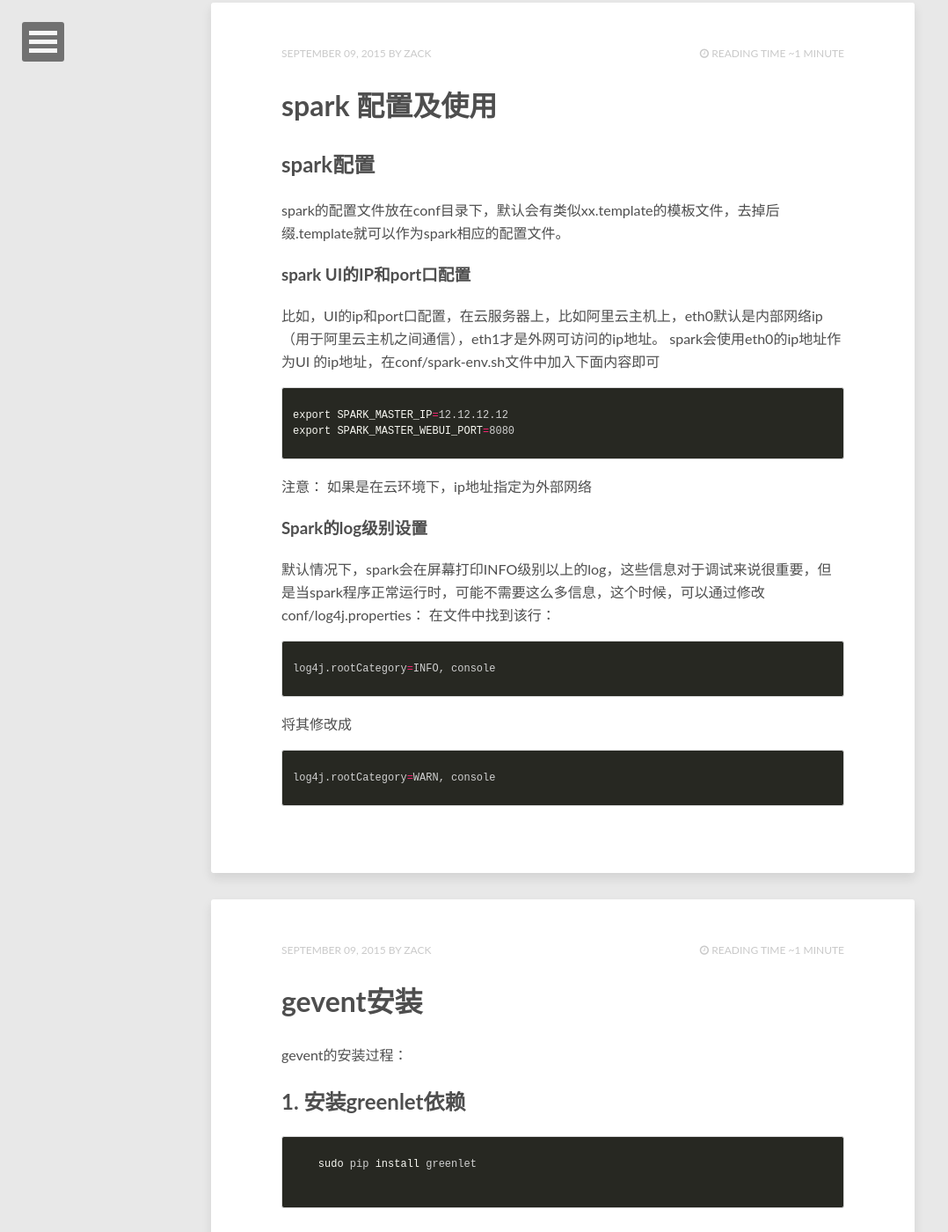
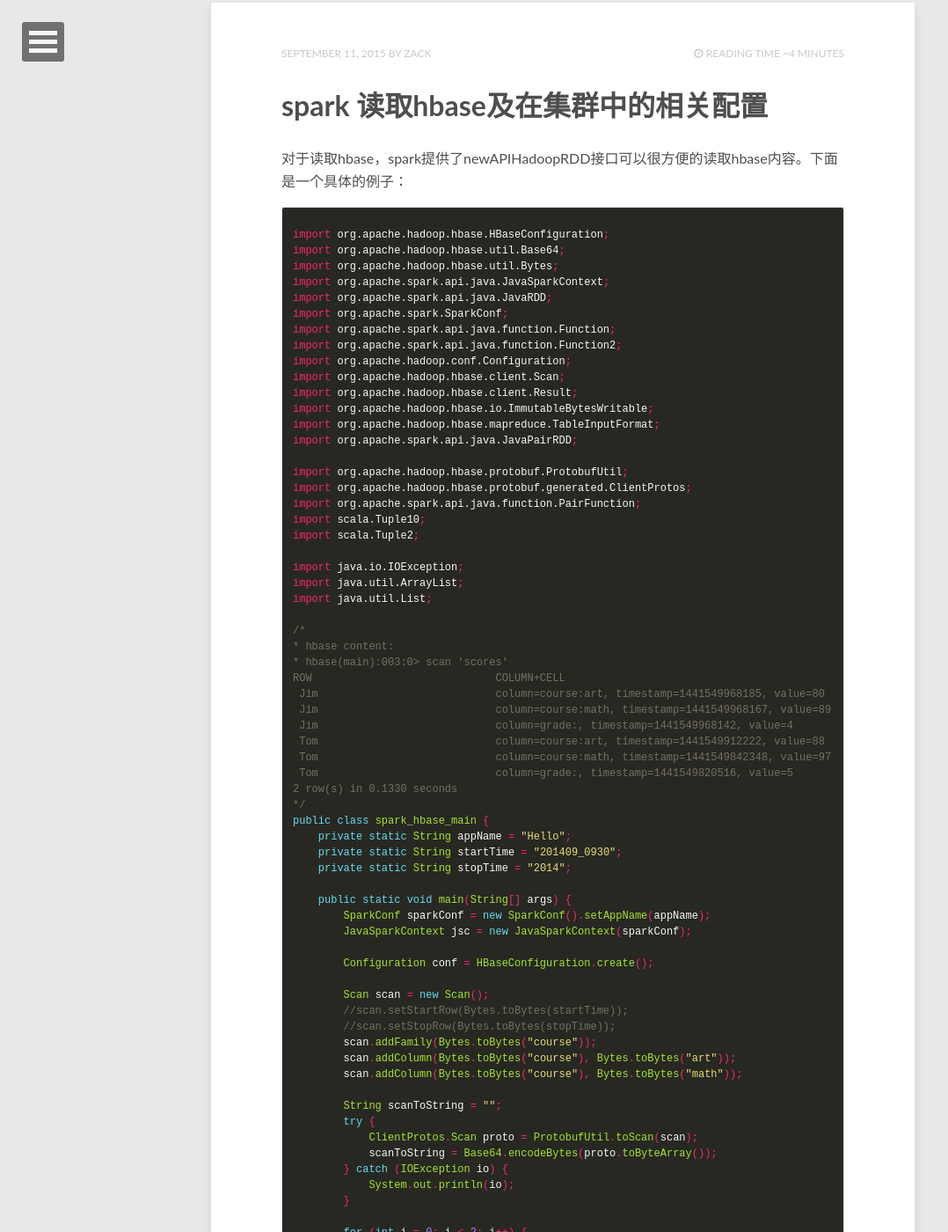
Before and after one commit to ZackZK/ZackZK.github.io, a Jekyll site: the page built from index.html, in a window 1280 px wide and 1400 px high, scrolled down 447 px. Shown: the whole window at 88% size, without its empty margins (0-1078 px from the left). Built offline with Jekyll 4.4.1, drawn with Linux system fonts in a browser that asks for light colours; the list of posts is cut into pages by our own code; some of the changed text lies outside the part shown.

Commit message:
spark load hbase
spark load hbase

```diff
--- a/_config.yml
+++ b/_config.yml
@@ -5,7 +5,7 @@
 words_per_minute: 200
 # Your site's domain goes here (eg: //mmistakes.github.io, http://mademistakes.com, etc)
 # When testing locally leave blank or use http://localhost:4000
-url: http://www.qt4.net
+#url: http://www.qt4.net
 
 # Owner/author information
 owner:
--- a/_posts/2015-09-09-spark-usage.md
+++ b/_posts/2015-09-09-spark-usage.md
@@ -9,16 +9,16 @@
 ## spark配置 ##
 spark的配置文件放在conf目录下，默认会有类似xx.template的模板文件，去掉后缀.template就可以作为spark相应的配置文件。
 
-### spark UI的IP和port口配置 ###
-比如，UI的ip和port口配置，在云服务器上，比如阿里云主机上，eth0默认是内部网络ip（用于阿里云主机之间通信），eth1才是外网可访问的ip地址。
-spark会使用eth0的ip地址作为UI 的ip地址，在conf/spark-env.sh文件中加入下面内容即可
+### spark 在阿里云上的配置 ##
+在一般的云服务器上一般会有两个ip地址，比如阿里云主机上，eth0默认是内部网络ip（用于阿里云主机之间通信），eth1才是外网可访问的ip地址。
+spark会默认会使用8080端口作为UI端口号，并且绑定在0.0.0.0上，也就意味着外部网络可以通过 http://eth1_ip:8080访问spark UI界面，
+如果要改变端口号，在conf/spark-env.sh文件中加入下面内容即可
 
 {% highlight bash %}
-export SPARK_MASTER_IP=12.12.12.12
-export SPARK_MASTER_WEBUI_PORT=8080
+export SPARK_MASTER_WEBUI_PORT=8090
 {% endhighlight %}
 
-注意： 如果是在云环境下，ip地址指定为外部网络
+如果当前指定的端口号被别的应用程序占用，spark自动会继续加1往下找到一个可用的端口号。
 
 ### Spark的log级别设置 ###
 默认情况下，spark会在屏幕打印INFO级别以上的log，这些信息对于调试来说很重要，但是当spark程序正常运行时，可能不需要这么多信息，这个时候，可以通过修改
--- /dev/null
+++ b/_posts/2015-09-11-spark-load-hbase.md
@@ -0,0 +1,129 @@
+---
+layout: post
+title: spark 读取hbase及在集群中的相关配置
+description: "介绍spark的读取hbase及在集群中的配置"
+modified: 2015-09-12
+tags: [ spark, hbase, spark cluster, spark configuration]
+---
+
+对于读取hbase，spark提供了newAPIHadoopRDD接口可以很方便的读取hbase内容。下面是一个具体的例子：
+
+{% highlight java %}
+
+import org.apache.hadoop.hbase.HBaseConfiguration;
+import org.apache.hadoop.hbase.util.Base64;
+import org.apache.hadoop.hbase.util.Bytes;
+import org.apache.spark.api.java.JavaSparkContext;
+import org.apache.spark.api.java.JavaRDD;
+import org.apache.spark.SparkConf;
+import org.apache.spark.api.java.function.Function;
+import org.apache.spark.api.java.function.Function2;
+import org.apache.hadoop.conf.Configuration;
+import org.apache.hadoop.hbase.client.Scan;
+import org.apache.hadoop.hbase.client.Result;
+import org.apache.hadoop.hbase.io.ImmutableBytesWritable;
+import org.apache.hadoop.hbase.mapreduce.TableInputFormat;
+import org.apache.spark.api.java.JavaPairRDD;
+
+import org.apache.hadoop.hbase.protobuf.ProtobufUtil;
+import org.apache.hadoop.hbase.protobuf.generated.ClientProtos;
+import org.apache.spark.api.java.function.PairFunction;
+import scala.Tuple10;
+import scala.Tuple2;
+
+import java.io.IOException;
+import java.util.ArrayList;
+import java.util.List;
+
+/*
+* hbase content:
+* hbase(main):003:0> scan 'scores'
+ROW                             COLUMN+CELL
+ Jim                            column=course:art, timestamp=1441549968185, value=80
+ Jim                            column=course:math, timestamp=1441549968167, value=89
+ Jim                            column=grade:, timestamp=1441549968142, value=4
+ Tom                            column=course:art, timestamp=1441549912222, value=88
+ Tom                            column=course:math, timestamp=1441549842348, value=97
+ Tom                            column=grade:, timestamp=1441549820516, value=5
+2 row(s) in 0.1330 seconds
+*/
+public class spark_hbase_main {
+    private static String appName = "Hello";
+    private static String startTime = "201409_0930";
+    private static String stopTime = "2014";
+
+    public static void main(String[] args) {
+        SparkConf sparkConf = new SparkConf().setAppName(appName);
+        JavaSparkContext jsc = new JavaSparkContext(sparkConf);
+
+        Configuration conf = HBaseConfiguration.create();
+
+        Scan scan = new Scan();
+        //scan.setStartRow(Bytes.toBytes(startTime));
+        //scan.setStopRow(Bytes.toBytes(stopTime));
+        scan.addFamily(Bytes.toBytes("course"));
+        scan.addColumn(Bytes.toBytes("course"), Bytes.toBytes("art"));
+        scan.addColumn(Bytes.toBytes("course"), Bytes.toBytes("math"));
+
+        String scanToString = "";
+        try {
+            ClientProtos.Scan proto = ProtobufUtil.toScan(scan);
+            scanToString = Base64.encodeBytes(proto.toByteArray());
+        } catch (IOException io) {
+            System.out.println(io);
+        }
+
+        for (int i = 0; i < 2; i++) {
+            try {
+                String tableName = "scores";
+                conf.set(TableInputFormat.INPUT_TABLE, tableName);
+                conf.set(TableInputFormat.SCAN, scanToString);
+
+                //获得hbase查询结果Result
+                JavaPairRDD<ImmutableBytesWritable, Result> hBaseRDD = jsc.newAPIHadoopRDD(conf,
+                        TableInputFormat.class, ImmutableBytesWritable.class,
+                        Result.class);
+
+                JavaPairRDD<String, List<Integer>> art_scores = hBaseRDD.mapToPair(
+                        new PairFunction<Tuple2<ImmutableBytesWritable, Result>, String, List<Integer>>() {
+                            @Override
+                            public Tuple2<String, List<Integer>> call(Tuple2<ImmutableBytesWritable, Result> results) {
+
+                                List<Integer> list = new ArrayList<Integer>();
+
+                                byte[] art_score = results._2().getValue(Bytes.toBytes("course"), Bytes.toBytes("art"));
+                                byte[] math_score = results._2().getValue(Bytes.toBytes("course"), Bytes.toBytes("math"));
+
+                                list.add(Integer.parseInt(Bytes.toString(art_score)));
+                                list.add(Integer.parseInt(Bytes.toString(math_score)));
+
+                                return new Tuple2<String, List<Integer>>(Bytes.toString(results._1().get()), list);
+                            }
+                        }
+                );
+                //System.out.println("xxxxxxxxxxxxxxxxxxxxxxxxxxx" + art_scores.collect());
+
+                JavaPairRDD<Tuple2<String, List<Integer>>, Tuple2<String, List<Integer>>> cart = art_scores.cartesian(art_scores);
+
+                JavaPairRDD<Tuple2<String, List<Integer>>, Tuple2<String, List<Integer>>> cart2 = cart.filter(
+                        new Function<Tuple2<Tuple2<String, List<Integer>>, Tuple2<String, List<Integer>>>, Boolean>() {
+                            public Boolean call(Tuple2<Tuple2<String, List<Integer>>, Tuple2<String, List<Integer>>> tuple2Tuple2Tuple2) throws Exception {
+                                //System.out.println(tuple2Tuple2Tuple2._1()._1() + "    :Hello-------------------");
+                                //System.out.println(tuple2Tuple2Tuple2._2()._1() + "    :World-------------------");
+
+                                return tuple2Tuple2Tuple2._1()._1().compareTo(tuple2Tuple2Tuple2._2()._1()) < 0;
+                            }
+                        }
+                );
+
+                List<Tuple2<Tuple2<String, List<Integer>>, Tuple2<String, List<Integer>>>> a = cart.collect();
+
+                System.out.println("xxxxxxxxxxxxxxxxxxxxxxxxxxx" + cart2.collect());
+
+            } catch (Exception e) {
+                System.out.println(e);
+            }
+        }
+    }
+}
+{% endhighlight %}
```
